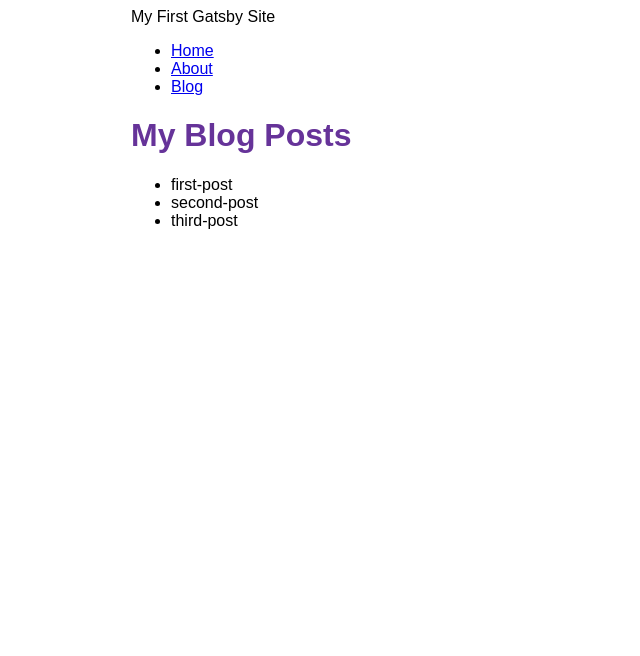
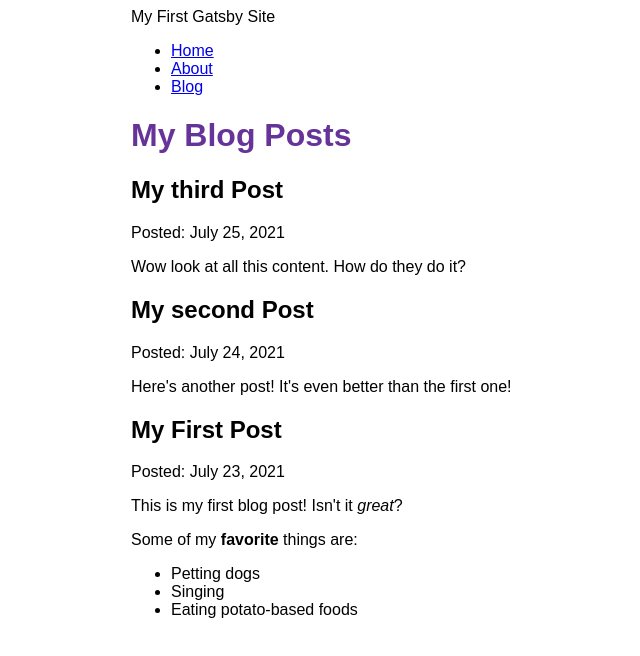
Before and after one commit to zahrakht/my-gatsby-site, a Gatsby site: page /blog in a window 1280 px wide. Shown: the whole page, without its empty margins (259-899 px from the left). Built offline with nearby package versions, Linux system fonts and the light colour scheme; Gatsby itself is replaced by a stand-in of ours.

Commit message:
Finished Gatsby Tutorial Part 5

```diff
--- a/blog/first-post.mdx
+++ b/blog/first-post.mdx
@@ -0,0 +1,12 @@
+---
+title: "My First Post"
+date: "2021-07-23"
+---
+
+This is my first blog post! Isn't it *great*?
+
+Some of my **favorite** things are:
+
+* Petting dogs
+* Singing
+* Eating potato-based foods
--- a/blog/second-post.mdx
+++ b/blog/second-post.mdx
@@ -0,0 +1,6 @@
+---
+title: "My second Post"
+date: "2021-07-24"
+---
+
+Here's another post! It's even better than the first one!
--- a/blog/third-post.mdx
+++ b/blog/third-post.mdx
@@ -0,0 +1,6 @@
+---
+title: "My third Post"
+date: "2021-07-25"
+---
+
+Wow look at all this content. How do they do it?
--- a/gatsby-config.js
+++ b/gatsby-config.js
@@ -12,5 +12,6 @@ module.exports = {
         path: `${__dirname}/blog`,
       }
     },
+	"gatsby-plugin-mdx",
   ],
 };
--- a/package.json
+++ b/package.json
@@ -15,8 +15,11 @@
     "clean": "gatsby clean"
   },
   "dependencies": {
+    "@mdx-js/mdx": "^1.6.22",
+    "@mdx-js/react": "^1.6.22",
     "gatsby": "^4.2.0",
     "gatsby-plugin-image": "^2.2.0",
+    "gatsby-plugin-mdx": "^3.2.0",
     "gatsby-plugin-sharp": "^4.2.0",
     "gatsby-source-filesystem": "^4.2.0",
     "react": "^17.0.1",
--- a/src/pages/blog.js
+++ b/src/pages/blog.js
@@ -1,28 +1,38 @@
 import * as React from 'react'
 import { graphql } from 'gatsby'
+import { MDXRenderer } from 'gatsby-plugin-mdx'
 import Layout from '../components/layout'
 
 const BlogPage = ({ data }) => {
   return (
     <Layout pageTitle="My Blog Posts">
-      <ul>
-      {
-        data.allFile.nodes.map(node => (
-          <li key={node.name}>
-            {node.name}
-          </li>
+	   {
+        data.allMdx.nodes.map((node) => (
+          <article key={node.id}>
+            <h2>{node.frontmatter.title}</h2>
+            <p>Posted: {node.frontmatter.date}</p>
+			<MDXRenderer>
+              {node.body}
+            </MDXRenderer>
+          </article>
         ))
       }
-      </ul>
     </Layout>
   )
 }
 
+
+
 export const query = graphql`
   query {
-    allFile {
+    allMdx(sort: {fields: frontmatter___date, order: DESC}) {
       nodes {
-        name
+        frontmatter {
+          date(formatString: "MMMM D, YYYY")
+          title
+        }
+        id
+        body
       }
     }
   }
```
Also changed, not shown: 1 other file.
